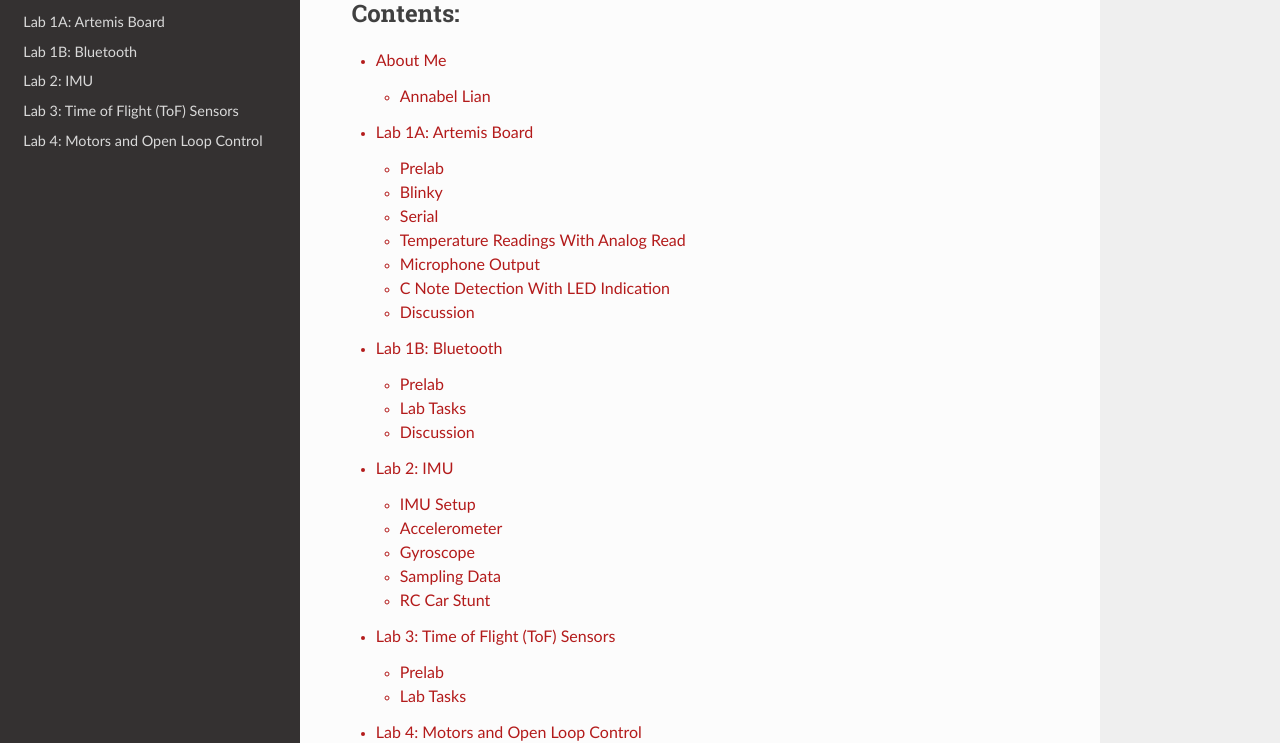
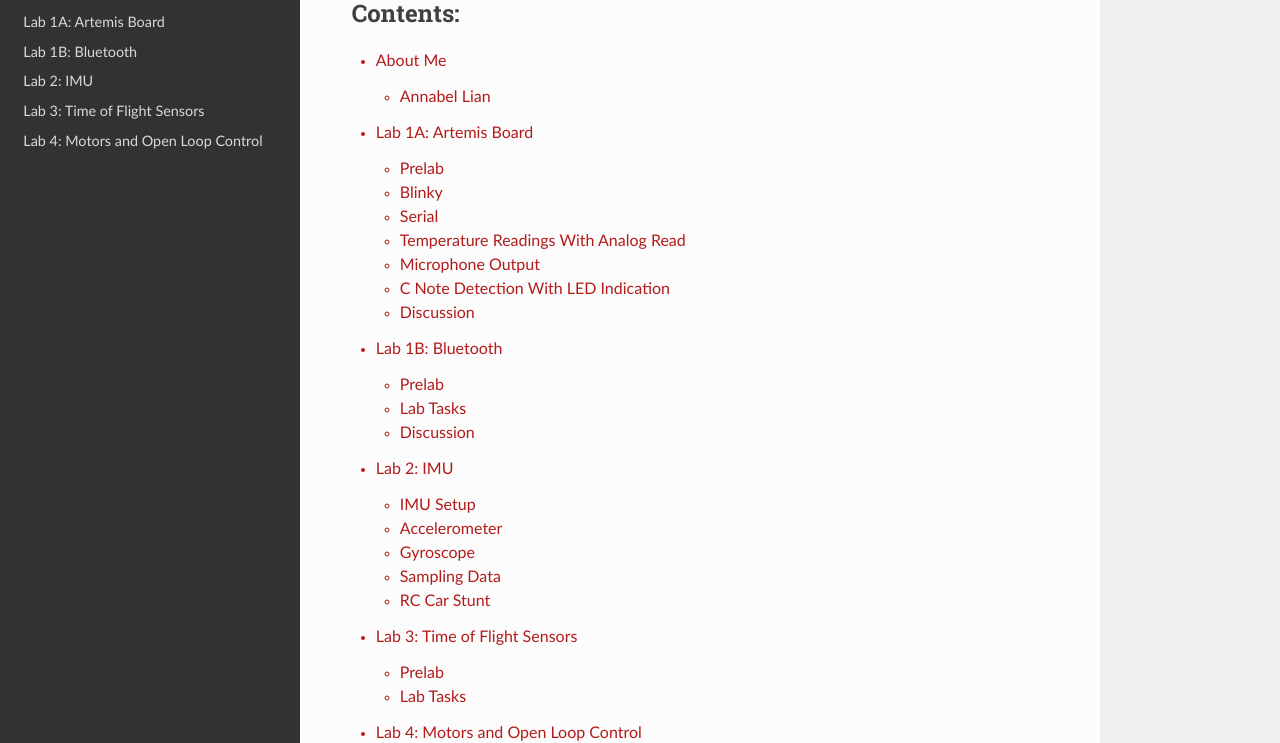
Before and after one commit to ayl48/FastRobots, a Sphinx documentation site: the page built from source/index.rst, in a window 1280 px wide and 1310 px high. Shown: the part 159-902 px from the top of the window. Built offline with Sphinx 7.4.7 and the Read the Docs theme 3.1.0, drawn with Linux system fonts in a browser that asks for light colours.

```diff
--- a/source/Lab3.md
+++ b/source/Lab3.md
@@ -1,4 +1,4 @@
-# Lab 3: Time of Flight (ToF) Sensors
+# Lab 3: Time of Flight Sensors
 
 ## Prelab
 
```
Also changed, not shown: source/Lab4.md (+7 -0 lines), source/images/Lab4/all_wheels_code.jpg (added).
